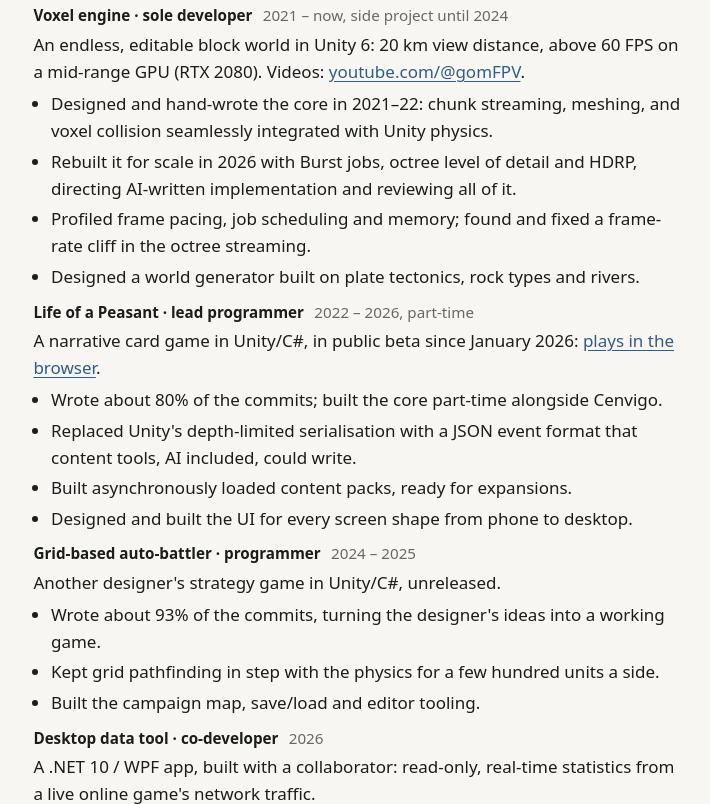
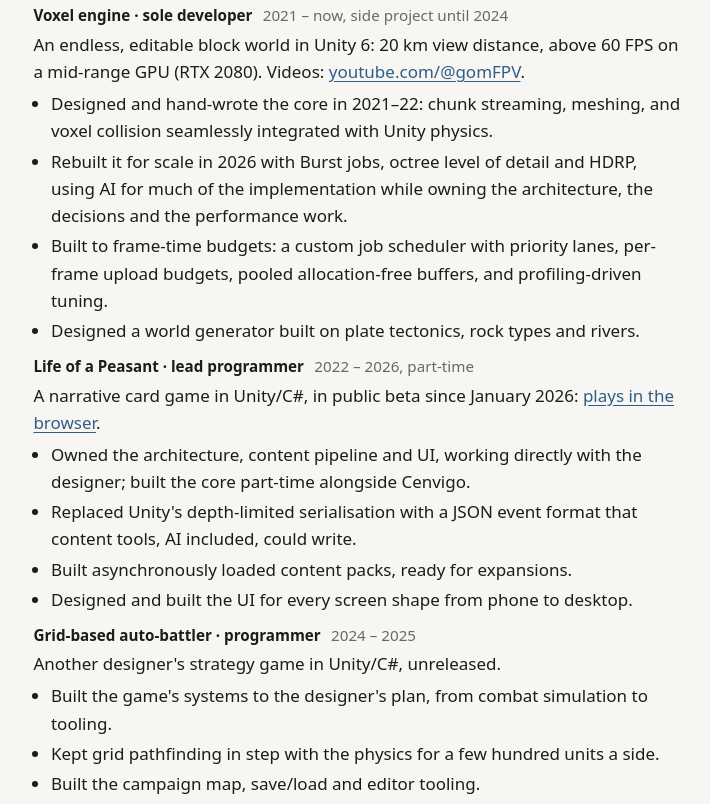
Before and after one commit to CarlDalin/CarlDalin.github.io, a plain HTML site: page cv.html in a window 1280 px wide. Shown: the part 479-1283 px from the top of the page, without its empty margins (289-999 px from the left). Drawn offline with Linux system fonts and the light colour scheme.

Commit message:
Headline, responsibilities instead of commit shares, AI and performance wording
Co-Authored-By: Claude Opus 5.5 <noreply@anthropic.com>

```diff
--- a/cv.html
+++ b/cv.html
@@ -27,7 +27,7 @@
 <header class="top">
   <a class="page-button" href="index.html">Portfolio</a>
   <h1>Carl Dalin</h1>
-  <p class="role">Real-time systems engineer · C#/.NET · Sweden, remote</p>
+  <p class="role">Real-time software engineer · C#/.NET · Sweden, remote</p>
   <ul class="contact">
     <li><a data-email>Email</a><noscript>contact [at] carldalin [dot] se</noscript></li>
     <li><a data-link="github" data-show-url>GitHub</a></li>
@@ -62,9 +62,11 @@
           <li>Designed and hand-wrote the core in 2021–22: chunk streaming,
             meshing, and voxel collision seamlessly integrated with Unity physics.</li>
           <li>Rebuilt it for scale in 2026 with Burst jobs, octree level of detail
-            and HDRP, directing AI-written implementation and reviewing all of it.</li>
-          <li>Profiled frame pacing, job scheduling and memory; found and fixed
-            a frame-rate cliff in the octree streaming.</li>
+            and HDRP, using AI for much of the implementation while owning the
+            architecture, the decisions and the performance work.</li>
+          <li>Built to frame-time budgets: a custom job scheduler with priority
+            lanes, per-frame upload budgets, pooled allocation-free buffers, and
+            profiling-driven tuning.</li>
           <li>Designed a world generator built on plate tectonics, rock types and
             rivers.</li>
         </ul>
@@ -75,7 +77,8 @@
         <p class="what">A narrative card game in Unity/C#, in public beta since
           January 2026: <a data-link="itch">plays in the browser</a>.</p>
         <ul>
-          <li>Wrote about 80% of the commits; built the core part-time alongside
+          <li>Owned the architecture, content pipeline and UI, working directly
+            with the designer; built the core part-time alongside
             Cenvigo.</li>
           <li>Replaced Unity's depth-limited serialisation with a JSON event
             format that content tools, AI included, could write.</li>
@@ -89,8 +92,8 @@
         <h4>Grid-based auto-battler · programmer <span>2024 – 2025</span></h4>
         <p class="what">Another designer's strategy game in Unity/C#, unreleased.</p>
         <ul>
-          <li>Wrote about 93% of the commits, turning the designer's ideas into a
-            working game.</li>
+          <li>Built the game's systems to the designer's plan, from combat
+            simulation to tooling.</li>
           <li>Kept grid pathfinding in step with the physics for a few hundred
             units a side.</li>
           <li>Built the campaign map, save/load and editor tooling.</li>
```
Also changed, not shown: index.html (+3 -4 lines).
